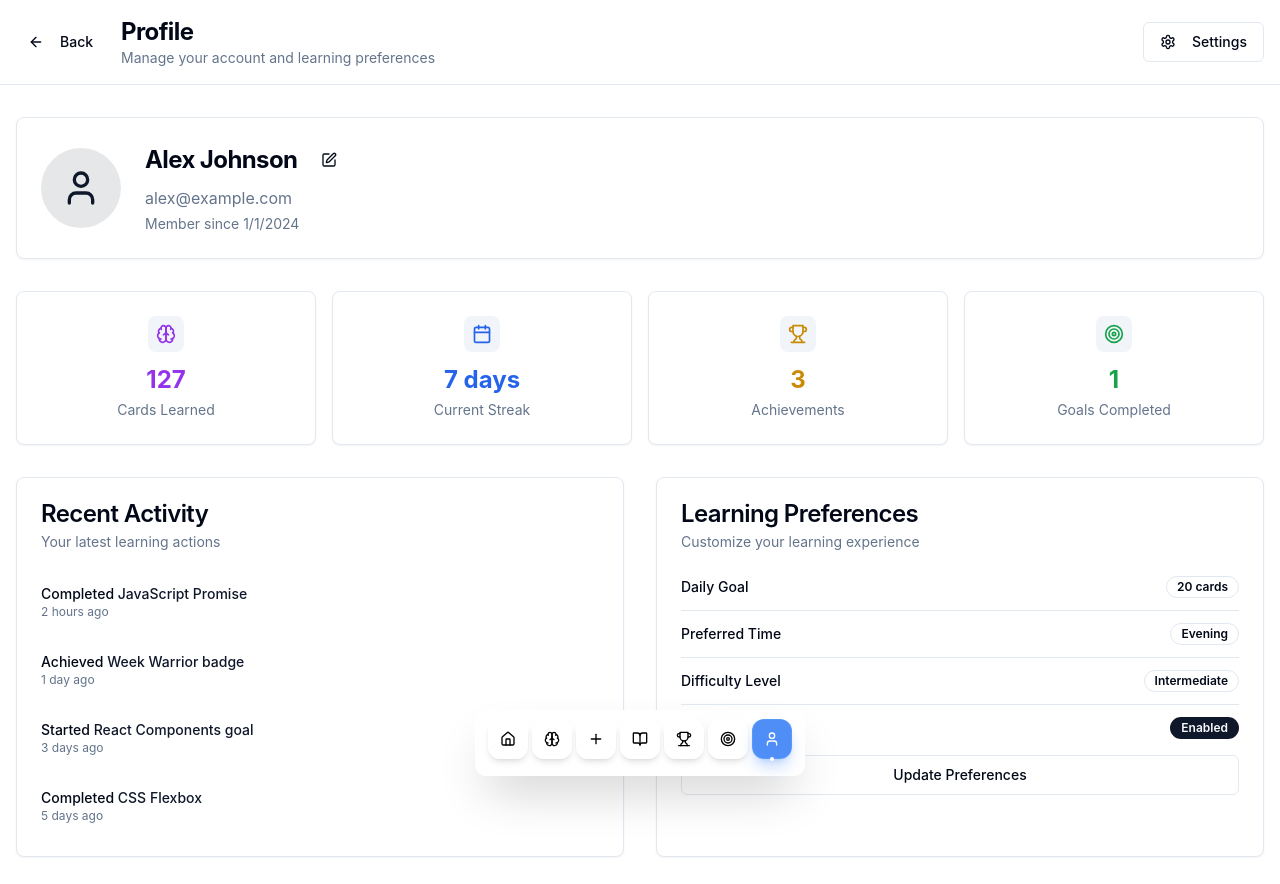
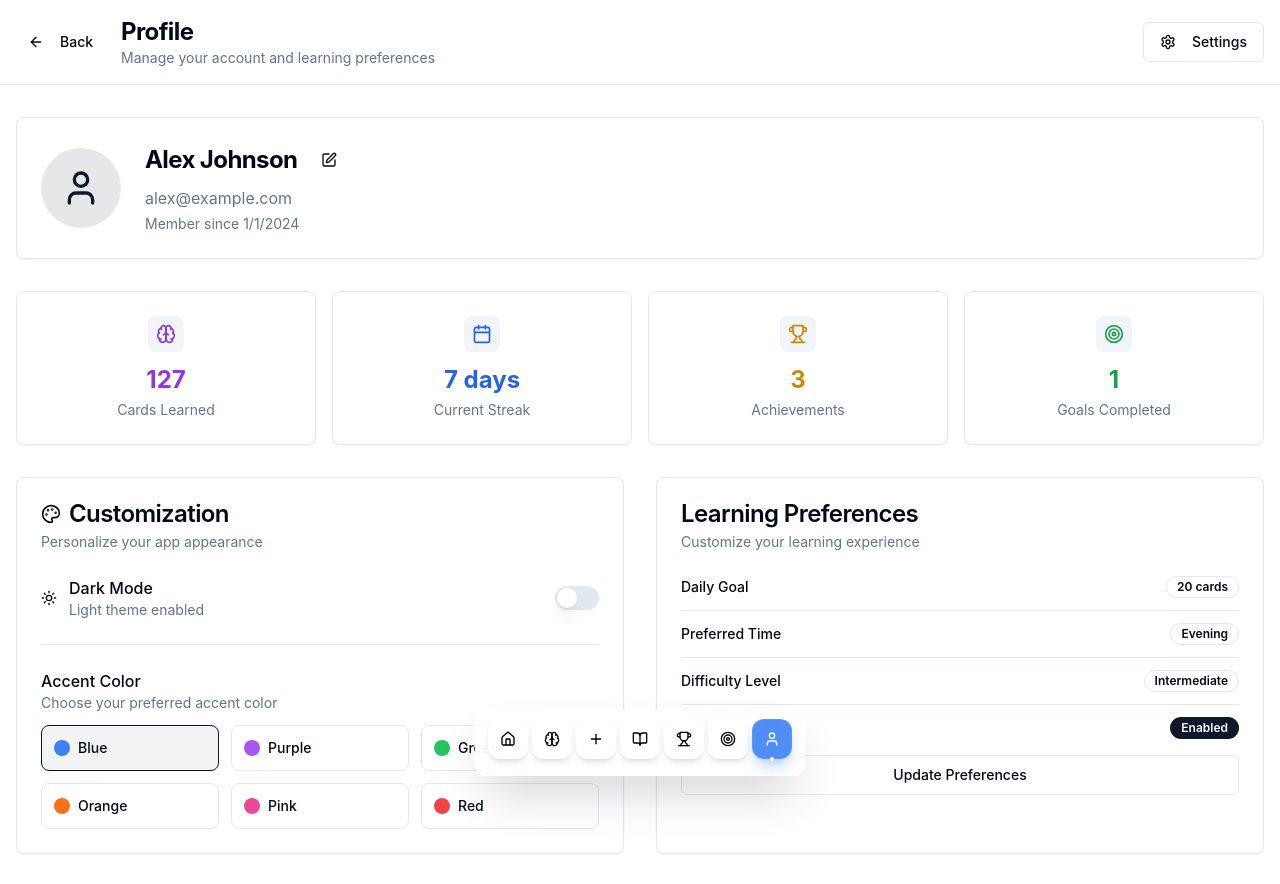
Before and after one commit to Ashish-x3/loop-learn, a React (Vite) app: page /profile in a window 1280 px wide. Shown: the top 884 px of the page. Built offline with nearby package versions, Linux system fonts and the light colour scheme.

Commit message:
feat: Add customization section to profile
- Added a customization section to the profile page.
- Removed the dark mode toggle from all pages except the landing page.
- Implemented dark/light mode toggle and accent color customization.
- The app's accent color changes based on user selection.

```diff
--- a/src/App.tsx
+++ b/src/App.tsx
@@ -4,6 +4,7 @@ import { Toaster as Sonner } from "@/components/ui/sonner";
 import { TooltipProvider } from "@/components/ui/tooltip";
 import { QueryClient, QueryClientProvider } from "@tanstack/react-query";
 import { BrowserRouter, Routes, Route } from "react-router-dom";
+import { ThemeProvider } from "@/contexts/ThemeContext";
 import Index from "./pages/Index";
 import Dashboard from "./pages/Dashboard";
 import LearnMode from "./pages/LearnMode";
@@ -18,6 +19,7 @@ const queryClient = new QueryClient();
 
 const App = () => (
   <QueryClientProvider client={queryClient}>
+    <ThemeProvider>
       <TooltipProvider>
         <Toaster />
         <Sonner />
@@ -36,6 +38,7 @@ const App = () => (
           </Routes>
         </BrowserRouter>
       </TooltipProvider>
+    </ThemeProvider>
   </QueryClientProvider>
 );
 
--- /dev/null
+++ b/src/contexts/ThemeContext.tsx
@@ -0,0 +1,81 @@
+
+import React, { createContext, useContext, useState, useEffect } from 'react';
+
+type AccentColor = 'blue' | 'purple' | 'green' | 'orange' | 'pink' | 'red';
+
+interface ThemeContextType {
+  isDark: boolean;
+  accentColor: AccentColor;
+  setIsDark: (isDark: boolean) => void;
+  setAccentColor: (color: AccentColor) => void;
+  toggleTheme: () => void;
+}
+
+const ThemeContext = createContext<ThemeContextType | undefined>(undefined);
+
+export const useTheme = () => {
+  const context = useContext(ThemeContext);
+  if (context === undefined) {
+    throw new Error('useTheme must be used within a ThemeProvider');
+  }
+  return context;
+};
+
+const accentColorMap: Record<AccentColor, string> = {
+  blue: '#3b82f6',
+  purple: '#8b5cf6',
+  green: '#10b981',
+  orange: '#f97316',
+  pink: '#ec4899',
+  red: '#ef4444'
+};
+
+export const ThemeProvider: React.FC<{ children: React.ReactNode }> = ({ children }) => {
+  const [isDark, setIsDark] = useState(() => {
+    if (typeof window !== 'undefined') {
+      const saved = localStorage.getItem('theme');
+      if (saved) return saved === 'dark';
+      return window.matchMedia('(prefers-color-scheme: dark)').matches;
+    }
+    return false;
+  });
+
+  const [accentColor, setAccentColorState] = useState<AccentColor>(() => {
+    if (typeof window !== 'undefined') {
+      const saved = localStorage.getItem('accent-color') as AccentColor;
+      return saved || 'blue';
+    }
+    return 'blue';
+  });
+
+  useEffect(() => {
+    document.documentElement.classList.toggle('dark', isDark);
+    localStorage.setItem('theme', isDark ? 'dark' : 'light');
+  }, [isDark]);
+
+  useEffect(() => {
+    const color = accentColorMap[accentColor];
+    document.documentElement.style.setProperty('--accent-color', color);
+    localStorage.setItem('accent-color', accentColor);
+  }, [accentColor]);
+
+  const setAccentColor = (color: AccentColor) => {
+    setAccentColorState(color);
+  };
+
+  const toggleTheme = () => {
+    setIsDark(!isDark);
+  };
+
+  return (
+    <ThemeContext.Provider value={{
+      isDark,
+      accentColor,
+      setIsDark,
+      setAccentColor,
+      toggleTheme
+    }}>
+      {children}
+    </ThemeContext.Provider>
+  );
+};
--- a/src/index.css
+++ b/src/index.css
@@ -45,6 +45,9 @@
     --sidebar-accent-foreground: 240 5.9% 10%;
     --sidebar-border: 220 13% 91%;
     --sidebar-ring: 217.2 91.2% 59.8%;
+
+    /* Default accent color (blue) */
+    --accent-color: #3b82f6;
   }
 
   .dark {
@@ -136,6 +139,19 @@
   /* Apple-style gradients */
   .gradient-text {
     @apply bg-gradient-to-r from-purple-600 via-blue-600 to-cyan-600 bg-clip-text text-transparent;
+  }
+
+  /* Accent color utility */
+  .accent-color {
+    color: var(--accent-color);
+  }
+
+  .bg-accent-color {
+    background-color: var(--accent-color);
+  }
+
+  .border-accent-color {
+    border-color: var(--accent-color);
   }
 
   /* Smooth scrollbar */
--- a/src/pages/Dashboard.tsx
+++ b/src/pages/Dashboard.tsx
@@ -2,14 +2,11 @@
 import DailyChallenge from '@/components/DailyChallenge';
 import TopicCategories from '@/components/TopicCategories';
 import StatsSection from '@/components/StatsSection';
-import ThemeToggle from '@/components/ThemeToggle';
 import FloatingDock from '@/components/FloatingDock';
 
 const Dashboard = () => {
   return (
     <div className="min-h-screen bg-white dark:bg-black">
-      <ThemeToggle />
-
       {/* Welcome Header */}
       <div className="container mx-auto px-4 sm:px-6 pt-8 sm:pt-12 pb-6 sm:pb-8">
         <div className="text-center space-y-3 sm:space-y-4">
--- a/src/pages/Profile.tsx
+++ b/src/pages/Profile.tsx
@@ -1,14 +1,18 @@
 
 import { useState } from 'react';
-import { User, Settings, Trophy, Target, Brain, Calendar, ArrowLeft, Edit } from 'lucide-react';
+import { User, Settings, Trophy, Target, Brain, Calendar, ArrowLeft, Edit, Palette, Moon, Sun } from 'lucide-react';
 import { Button } from '@/components/ui/button';
 import { Card, CardContent, CardDescription, CardHeader, CardTitle } from '@/components/ui/card';
 import { Badge } from '@/components/ui/badge';
 import { Link } from 'react-router-dom';
 import { Separator } from '@/components/ui/separator';
+import { Switch } from '@/components/ui/switch';
 import FloatingDock from '@/components/FloatingDock';
+import { useTheme } from '@/contexts/ThemeContext';
 
 const Profile = () => {
+  const { isDark, accentColor, setIsDark, setAccentColor } = useTheme();
+
   const user = {
     name: "Alex Johnson",
     email: "alex@example.com",
@@ -36,6 +40,15 @@ const Profile = () => {
     difficulty: "Intermediate",
     notifications: true
   };
+
+  const accentColors = [
+    { name: 'Blue', value: 'blue', color: 'bg-blue-500' },
+    { name: 'Purple', value: 'purple', color: 'bg-purple-500' },
+    { name: 'Green', value: 'green', color: 'bg-green-500' },
+    { name: 'Orange', value: 'orange', color: 'bg-orange-500' },
+    { name: 'Pink', value: 'pink', color: 'bg-pink-500' },
+    { name: 'Red', value: 'red', color: 'bg-red-500' }
+  ];
 
   return (
     <div className="min-h-screen bg-background">
@@ -112,23 +125,55 @@ const Profile = () => {
         </div>
 
         <div className="grid lg:grid-cols-2 gap-8">
-          {/* Recent Activity */}
+          {/* Customization Section */}
           <Card>
             <CardHeader>
-              <CardTitle>Recent Activity</CardTitle>
-              <CardDescription>Your latest learning actions</CardDescription>
+              <CardTitle className="flex items-center gap-2">
+                <Palette className="w-5 h-5" />
+                Customization
+              </CardTitle>
+              <CardDescription>Personalize your app appearance</CardDescription>
             </CardHeader>
-            <CardContent className="space-y-4">
-              {recentActivity.map((activity, index) => (
-                <div key={index} className="flex items-center justify-between py-2">
+            <CardContent className="space-y-6">
+              {/* Theme Toggle */}
+              <div className="flex items-center justify-between">
+                <div className="flex items-center space-x-3">
+                  {isDark ? <Moon className="w-4 h-4" /> : <Sun className="w-4 h-4" />}
                   <div>
-                    <p className="font-medium text-sm">
-                      {activity.action} <span className="text-primary">{activity.item}</span>
+                    <p className="font-medium">Dark Mode</p>
+                    <p className="text-sm text-muted-foreground">
+                      {isDark ? 'Dark theme enabled' : 'Light theme enabled'}
                     </p>
-                    <p className="text-xs text-muted-foreground">{activity.time}</p>
                   </div>
                 </div>
-              ))}
+                <Switch checked={isDark} onCheckedChange={setIsDark} />
+              </div>
+
+              <Separator />
+
+              {/* Accent Color Selection */}
+              <div className="space-y-3">
+                <div>
+                  <p className="font-medium">Accent Color</p>
+                  <p className="text-sm text-muted-foreground">Choose your preferred accent color</p>
+                </div>
+                <div className="grid grid-cols-3 gap-3">
+                  {accentColors.map((color) => (
+                    <button
+                      key={color.value}
+                      onClick={() => setAccentColor(color.value as any)}
+                      className={`flex items-center space-x-2 p-3 rounded-lg border transition-all ${
+                        accentColor === color.value
+                          ? 'border-primary bg-primary/5'
+                          : 'border-border hover:border-primary/50'
+                      }`}
+                    >
+                      <div className={`w-4 h-4 rounded-full ${color.color}`} />
+                      <span className="text-sm font-medium">{color.name}</span>
+                    </button>
+                  ))}
+                </div>
+              </div>
             </CardContent>
           </Card>
 
@@ -169,6 +214,26 @@ const Profile = () => {
           </Card>
         </div>
 
+        {/* Recent Activity */}
+        <Card className="mt-8">
+          <CardHeader>
+            <CardTitle>Recent Activity</CardTitle>
+            <CardDescription>Your latest learning actions</CardDescription>
+          </CardHeader>
+          <CardContent className="space-y-4">
+            {recentActivity.map((activity, index) => (
+              <div key={index} className="flex items-center justify-between py-2">
+                <div>
+                  <p className="font-medium text-sm">
+                    {activity.action} <span className="text-primary">{activity.item}</span>
+                  </p>
+                  <p className="text-xs text-muted-foreground">{activity.time}</p>
+                </div>
+              </div>
+            ))}
+          </CardContent>
+        </Card>
+
         {/* Quick Actions */}
         <Card className="mt-8">
           <CardHeader>
```
Lines whose indentation alone changed are shown as unchanged.
